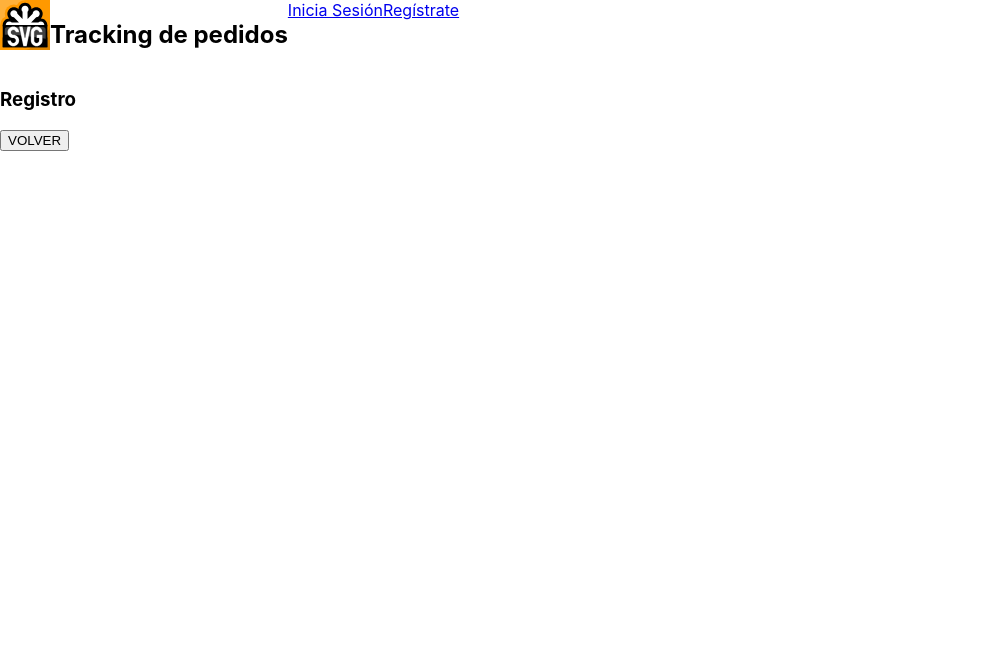
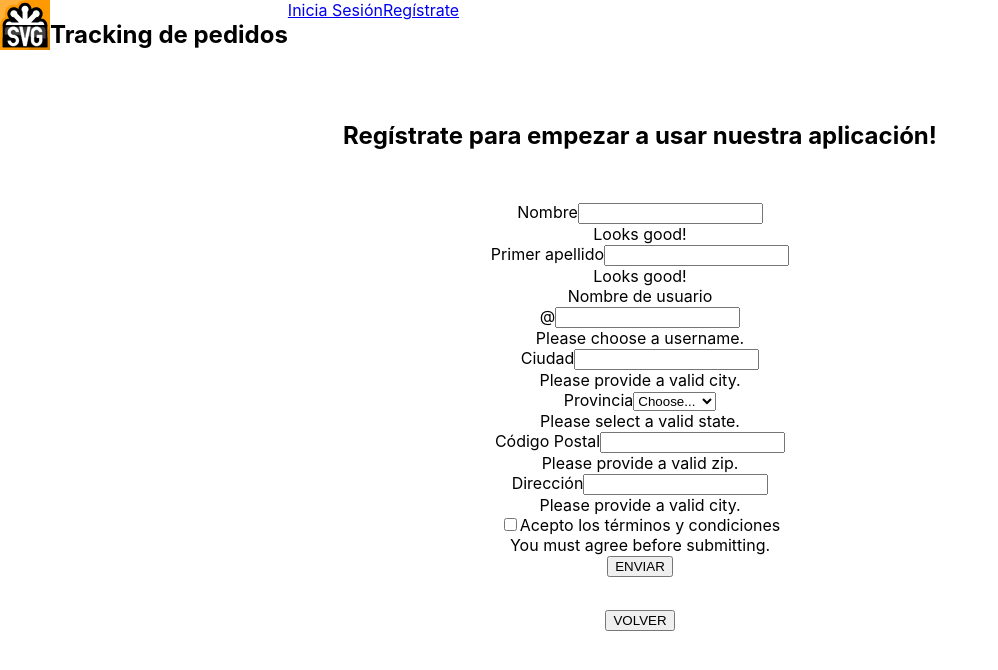
Before and after one commit to AlvaroCiru/Trabajo-ISST-Tracking-de-pedidos-Grupo21, a React (Create React App) app in the folder tracking-pedidos/: page /registro in a window 1280 px wide. Shown: the top 670 px of the page, without its empty margins (0-998 px from the left). Built offline with nearby package versions, Linux system fonts and the light colour scheme.

Commit message:
Changes to be committed: 	modified:   tracking-pedidos/src/components/paginas/Login.js 	modified:   tracking-pedidos/src/components/paginas/Registro.js 	modified:   tracking-pedidos/src/style/Login.css 	new file:   tracking-pedidos/src/style/Registro.css

```diff
--- a/tracking-pedidos/src/components/paginas/Login.js
+++ b/tracking-pedidos/src/components/paginas/Login.js
@@ -4,13 +4,11 @@ import "./../../style/Login.css"
 
 export default function Login(props){
     return(
-        <div>
+        <div className="container">
             <p></p>
-            <div className="container">
-                <p>Introduzca su nombre de usuario</p>
+            <div>
                 <input type="text" className="form-control" placeholder="Username" aria-label="Username"/>
                 <p></p>
-                <p>Introduzca su contraseña</p>
                 <input type="password" className="form-control" placeholder="Password" aria-label="Password"/>
                 <p></p>
                 <button type="button" className="btn btn-outline-success">ENTRAR</button>
--- a/tracking-pedidos/src/components/paginas/Registro.js
+++ b/tracking-pedidos/src/components/paginas/Registro.js
@@ -1,11 +1,96 @@
 import React from "react";
-import { Link } from "react-router-dom";
+import {Link} from "react-router-dom"
+import "./../../style/Registro.css"
 
 export default function Registro(props){
     return(
-        <div>
-            <h3>Registro</h3>
-            <Link to="/"><button id="volver">VOLVER</button></Link>
+        <div className="container">
+            <p></p>
+            <h2>Regístrate para empezar a usar nuestra aplicación!</h2>
+            <p></p>
+            <form className="row g-3 needs-validation" novalidate>
+                <div className="col-md-4">
+                    <label for="validationCustom01" className="form-label">Nombre</label>
+                    <input type="text" className="form-control" id="validationCustom01" required/>
+                    <div className="valid-feedback">
+                    Looks good!
+                    </div>
+                </div>
+                <div className="col-md-4">
+                    <label for="validationCustom02" className="form-label">Primer apellido</label>
+                    <input type="text" className="form-control" id="validationCustom02"  required/>
+                    <div className="valid-feedback">
+                    Looks good!
+                    </div>
+                </div>
+                <div className="col-md-4">
+                    <label for="validationCustomUsername" className="form-label">Nombre de usuario</label>
+                    <div className="input-group has-validation">
+                    <span className="input-group-text" id="inputGroupPrepend">@</span>
+                    <input type="text" className="form-control" id="validationCustomUsername" aria-describedby="inputGroupPrepend" required/>
+                    <div className="invalid-feedback">
+                        Please choose a username.
+                    </div>
+                    </div>
+                </div>
+                <div className="col-md-6">
+                    <label for="validationCustom03" className="form-label">Ciudad</label>
+                    <input type="text" className="form-control" id="validationCustom03" required/>
+                    <div className="invalid-feedback">
+                    Please provide a valid city.
+                    </div>
+                </div>
+                <div className="col-md-3">
+                    <label for="validationCustom04" className="form-label">Provincia</label>
+                    <select className="form-select" id="validationCustom04" required>
+                    <option selected disabled value="">Choose...</option>
+                    <option>Madrid</option>
+                    <option>Sevilla</option>
+                    <option>Barcelona</option>
+                    <option>Asturias</option>
+                    <option>Valencia</option>
+                    <option>Burgos</option>
+                    <option>Cádiz</option>
+                    <option>Cuenca</option>
+                    <option>Toledo</option>
+                    <option>León</option>
+
+                    </select>
+                    <div className="invalid-feedback">
+                    Please select a valid state.
+                    </div>
+                </div>
+                <div className="col-md-3">
+                    <label for="validationCustom05" className="form-label">Código Postal</label>
+                    <input type="text" className="form-control" id="validationCustom05" required/>
+                    <div className="invalid-feedback">
+                    Please provide a valid zip.
+                    </div>
+                </div>
+                <div className="col-md-6">
+                    <label for="validationCustom03" className="form-label">Dirección</label>
+                    <input type="text" className="form-control" id="validationCustom03" required/>
+                    <div className="invalid-feedback">
+                    Please provide a valid city.
+                    </div>
+                </div>
+                <div className="col-12">
+                    <div className="form-check">
+                    <input className="form-check-input" type="checkbox" value="" id="invalidCheck" required/>
+                    <label className="form-check-label" for="invalidCheck">
+                        Acepto los términos y condiciones
+                    </label>
+                    <div className="invalid-feedback">
+                        You must agree before submitting.
+                    </div>
+                    </div>
+                </div>
+                <div className="col-12">
+                    <button className="btn btn-primary" type="submit">ENVIAR</button>
+                </div>
+            </form>
+            <p></p>
+            <Link to="/"><button id="volver"type="button" className="btn btn-outline-secondary">VOLVER</button></Link>
         </div>
     )
 }
--- a/tracking-pedidos/src/style/Login.css
+++ b/tracking-pedidos/src/style/Login.css
@@ -3,4 +3,5 @@
     flex-direction: column;
     flex-wrap: wrap;
     justify-content: space-around;
+    text-align: center;
 }
```
Also changed, not shown: tracking-pedidos/src/style/Registro.css (added).
